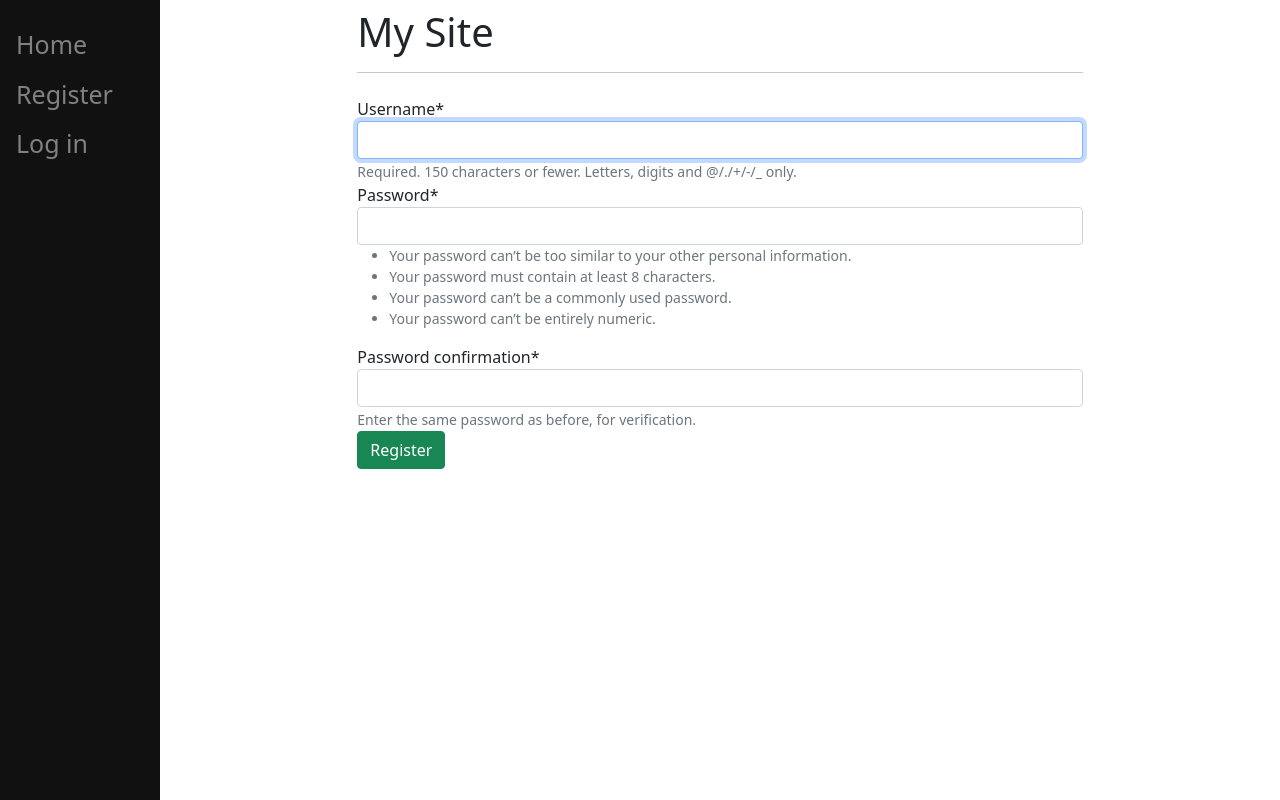
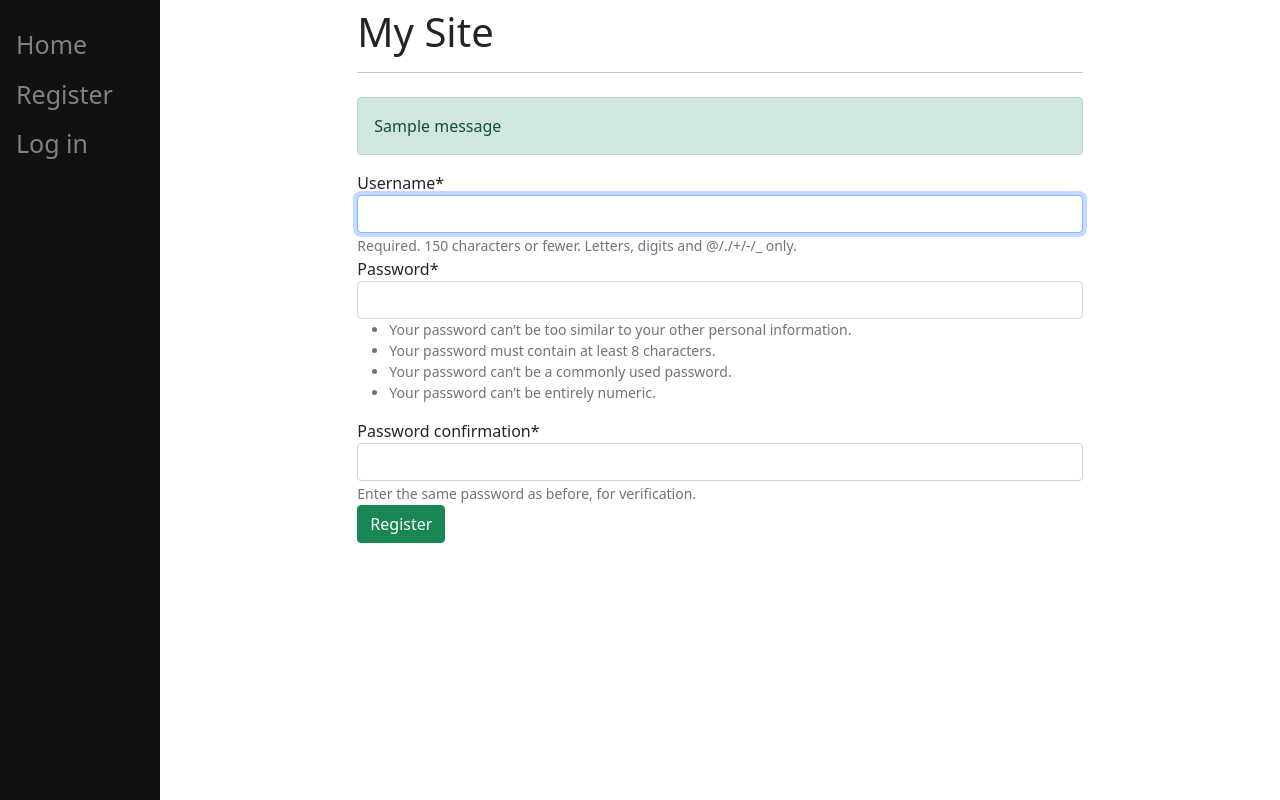
Before and after one commit to Erkaboy0313/Todolist, a Django app: page /register/ in a window 1280 px wide. Run offline with Django 4.2, Linux system fonts and the light colour scheme; one stand-in notice (Sample message) is shown; some libraries are stand-ins or nearby versions.

Commit message:
some modifications

```diff
--- a/app/views.py
+++ b/app/views.py
@@ -2,6 +2,7 @@ from django.http import HttpResponse
 from django.shortcuts import render,redirect
 from .models import UserList,Item
 from .forms import CreateList
+
 
 # Create your views here.
 
--- /dev/null
+++ b/templates/partials/_flash_messages.html
@@ -0,0 +1,20 @@
+{% if messages%}
+
+{% for message in messages%}
+    {% if forloop.last %}
+        {% if message.tags == 'error' %}
+        <div class="alert alert-danger">
+            {{message}}
+        </div>
+        {% else %}
+        <div class="alert alert-{{message.tags}}">
+            {{message}}
+        </div>
+        {% endif %}
+    {% endif %}
+
+{%endfor%}
+
+
+
+{% endif %}
--- a/templates/register/login.html
+++ b/templates/register/login.html
@@ -6,6 +6,7 @@ Login here
 
 {% block content %}
 
+{% include 'partials/_flash_messages.html'%}
 <form action="#" method="post" class="from-group">
     {% csrf_token %}
     {{form | crispy}}
--- a/templates/register/register.html
+++ b/templates/register/register.html
@@ -6,6 +6,7 @@ Register
 
 {% block content %}
 
+{% include 'partials/_flash_messages.html'%}
 <form action="#" method="post">
 {% csrf_token %}
     {{form | crispy}}
--- a/userregister/views.py
+++ b/userregister/views.py
@@ -4,22 +4,23 @@ from .forms import RegisterForm
 from app.forms import Loginform
 from django.contrib.auth.models import User
 from django.contrib.auth import authenticate,login,logout
+from django.contrib import messages
 # Create your views here.
 
 def register(request):
     if request.method == 'POST':
         form = RegisterForm(request.POST)
         if form.errors:
-            return HttpResponse(f"{form.errors}")
+            messages.add_message(request,messages.WARNING,form.errors)
         else:
             form.save()
             return redirect('login')
-    else:
-        form = RegisterForm()
-        context = {
-            'form':form
-        }
-        return render(request,'register/register.html',context)
+
+    form = RegisterForm()
+    context = {
+        'form':form
+    }
+    return render(request,'register/register.html',context)
 
 def log_in(request):
     if request.method == "POST":
@@ -30,10 +31,9 @@ def log_in(request):
             login(request=request,user=user)
             return redirect('index')
         else:
-            return HttpResponse('User not found')
-    else:
-        form = Loginform()
-        return render(request,'register/login.html',{'form':form})
+            messages.add_message(request,messages.WARNING,'User not found')
+    form = Loginform()
+    return render(request,'register/login.html',{'form':form})
 
 def log_out(request):
     if request.user.is_authenticated:
```
